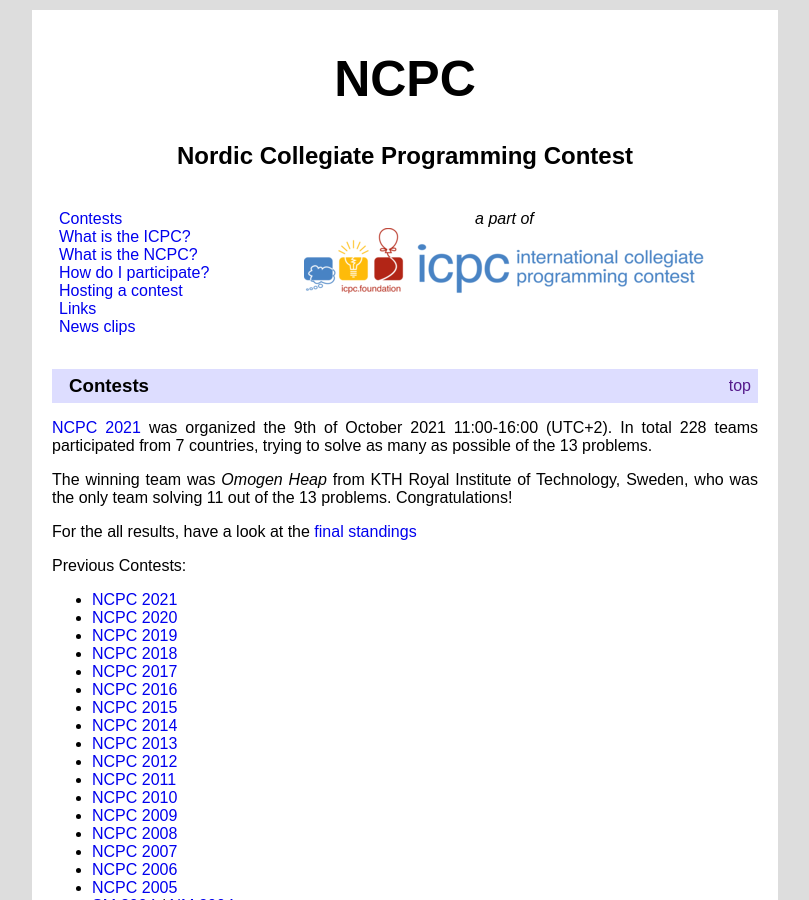
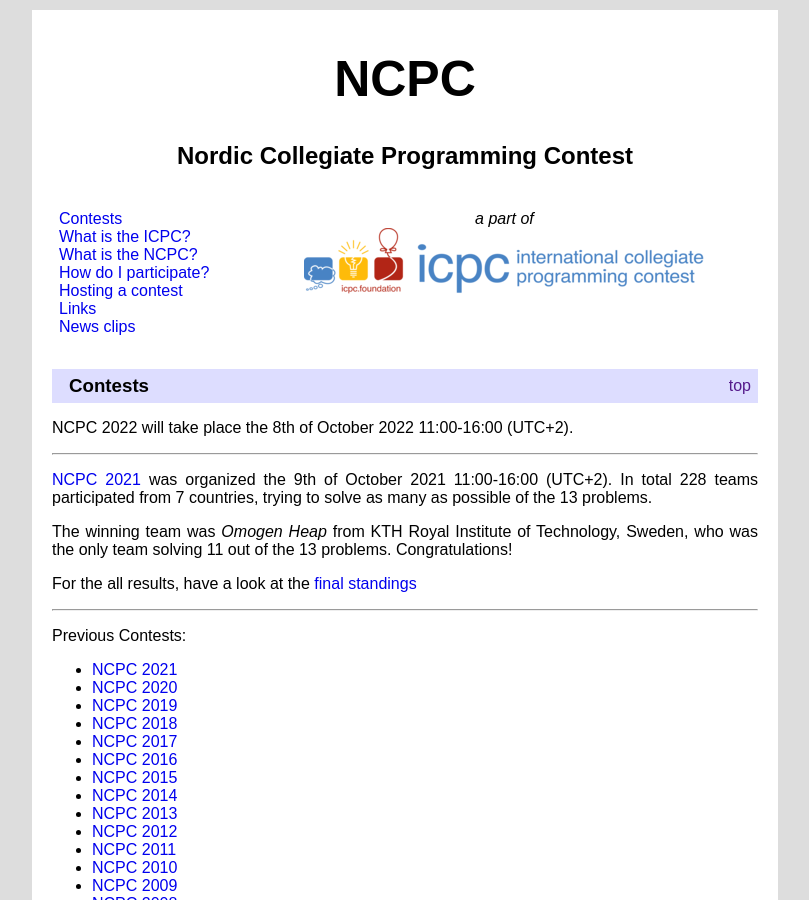
Before and after one commit to icpc/ncpc-web, a Jekyll site: the page built from index.html, in a window 1280 px wide and 900 px high. Shown: the whole window, without its empty margins (235-1044 px from the left). Built offline with Jekyll 4.4.1, drawn with Linux system fonts in a browser that asks for light colours.

Commit message:
add date for ncpc 2022

```diff
--- a/index.html
+++ b/index.html
@@ -35,11 +35,17 @@
 </td></tr></table>
 
 <p>
+    NCPC 2022 will take place the 8th of October 2022 11:00-16:00 (UTC+2).
+</p>
+
+<hr />
+<p>
     <a href="/ncpc2021">NCPC 2021</a> was organized the 9th of October 2021 11:00-16:00 (UTC+2). In total 228 teams participated from 7 countries, trying to solve as many as possible of the 13 problems.
 </p>
 <p> The winning team was <i>Omogen Heap</i> from KTH Royal Institute of Technology, Sweden, who was the only team solving 11 out of the 13 problems. Congratulations!</p>
-<p>For the all results, have a look at the <a href="https://ncpc21.kattis.com/standings">final standings</a>
-<br>
+<p> For the all results, have a look at the <a href="https://ncpc21.kattis.com/standings">final standings</a>
+</p>
+<hr />
 
 <p>
 Previous Contests:
```
